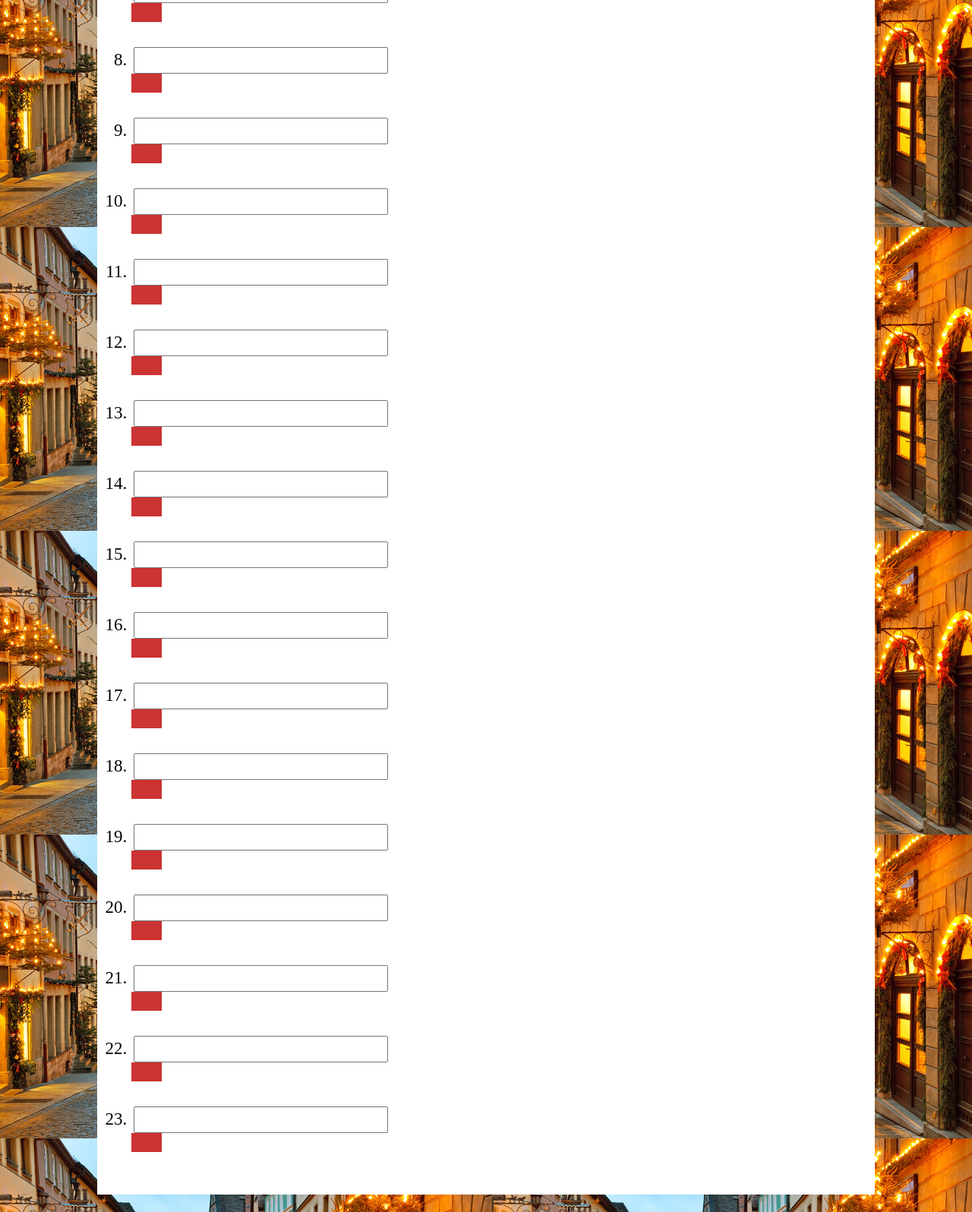
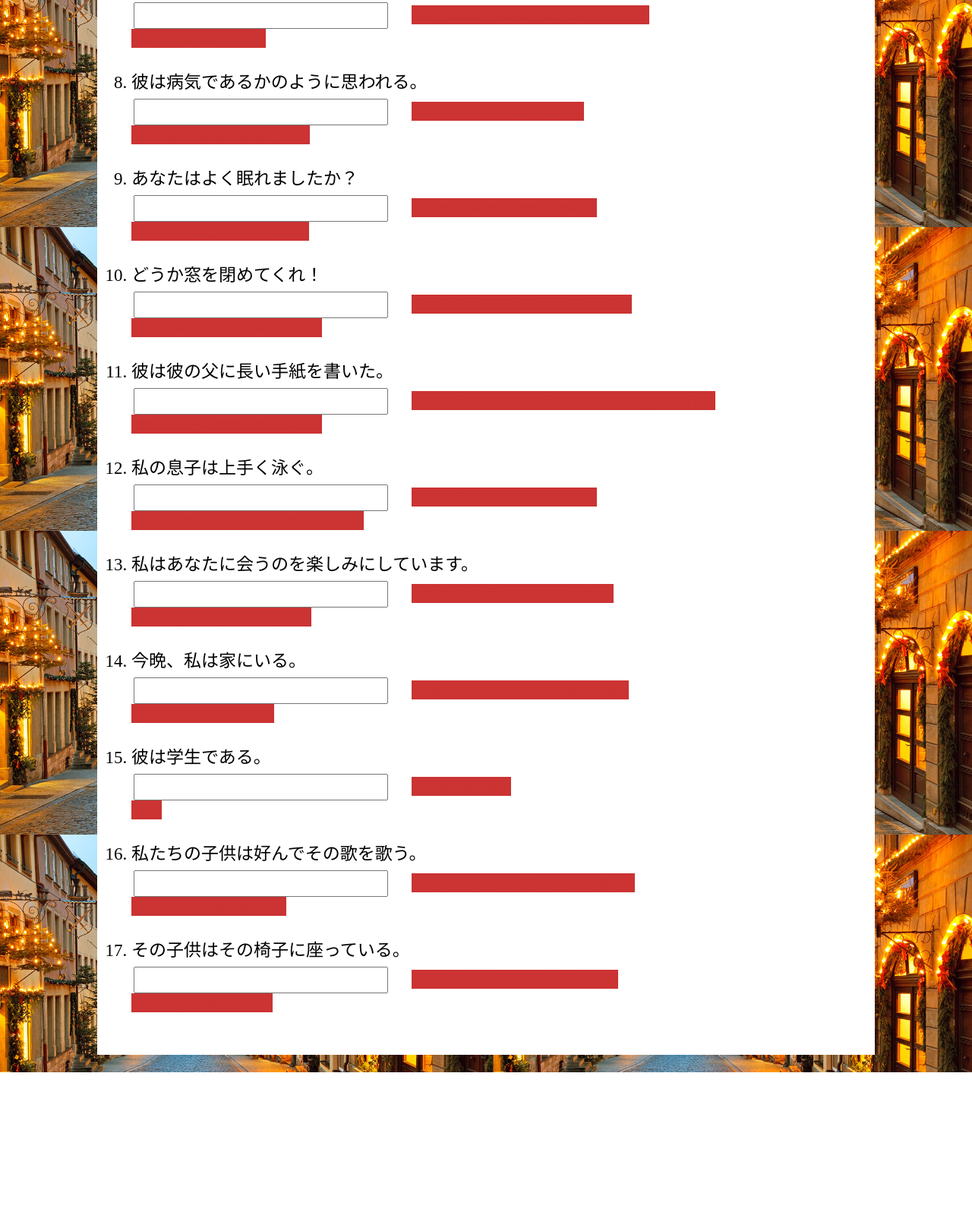
Before and after one commit to Marogatake/dochitsu, a plain HTML site: page word-P5.html in a window 1280 px wide. Shown: the part 901-2497 px from the top of the page at 76% size. After the commit the page ends 2313 px from the top, so only its background shows below. Drawn offline with Linux system fonts and the light colour scheme.

Commit message:
Add files via upload

```diff
--- a/word-P5.html
+++ b/word-P5.html
@@ -47,112 +47,75 @@
           <li>
             <dt>男は私をハンスと名付けた。/私はハンスと呼ばれている。</dt>
             <input type="email" name="" value="">
-            <dd>
+            <dd>Man nennt mich Hans.
+              <br>[nannte - genannt]</dd>
+          </li>
+          <li>
+            <dt>私たちはすぐにその医者を呼ばなければならない。</dt>
+            <input type="email" name="" value="">
+            <dd>Wir müssen sofort den Arzt rufen.
+              <br>[rief - gerufen]</dd>
+          </li>
+          <li>
+            <dt>彼は病気であるかのように思われる。</dt>
+            <input type="email" name="" value="">
+            <dd>Er scheint krank zu sein.
+              <br>[schien - geschienen]</dd>
+          </li>
+          <li>
+            <dt>あなたはよく眠れましたか？</dt>
+            <input type="email" name="" value="">
+            <dd>Haben Sie gut geschlafen?
+              <br>[schlief - geschlafen]</dd>
+          </li>
+          <li>
+            <dt>どうか窓を閉めてくれ！</dt>
+            <input type="email" name="" value="">
+            <dd>Schließen Sie bitte das Fenster!
+              <br>[schloss - geschlossen]</dd>
+          </li>
+          <li>
+            <dt>彼は彼の父に長い手紙を書いた。</dt>
+            <input type="email" name="" value="">
+            <dd>Er schrieb seinem Vater einen langen Brief.
+              <br>[schrieb - geschrieben]</dd>
+          </li>
+          <li>
+            <dt>私の息子は上手く泳ぐ。</dt>
+            <input type="email" name="" value="">
+            <dd>Mein Sohn schwimmt gut.
+              <br>[schwamm - geschwommen]</dd>
+          </li>
+          <li>
+            <dt>私はあなたに会うのを楽しみにしています。</dt>
+            <input type="email" name="" value="">
+            <dd>Ich freue mich, Sie zu sehen.
+              <br>siehst [sah - gesehen]</dd>
+          </li>
+          <li>
+            <dt>今晩、私は家にいる。</dt>
+            <input type="email" name="" value="">
+            <dd>Heute Abend bin ich zu Hause.
+              <br>[war - gewesen]</dd>
+          </li>
+          <li>
+            <dt>彼は学生である。</dt>
+            <input type="email" name="" value="">
+            <dd>Er ist Student.
               <br></dd>
           </li>
           <li>
-            <dt></dt>
+            <dt>私たちの子供は好んでその歌を歌う。</dt>
             <input type="email" name="" value="">
-            <dd>
-              <br></dd>
+            <dd>Unser Kind singt das Lied gern.
+              <br>[sang - gesungen]</dd>
           </li>
           <li>
-            <dt></dt>
+            <dt>その子供はその椅子に座っている。</dt>
             <input type="email" name="" value="">
-            <dd>
-              <br></dd>
+            <dd>Das Kind sitzt auf dem Stuhl.
+              <br>[saß - gesessen]</dd>
           </li>
-          <li>
-            <dt></dt>
-            <input type="email" name="" value="">
-            <dd>
-              <br></dd>
-          </li>
-          <li>
-            <dt></dt>
-            <input type="email" name="" value="">
-            <dd>
-              <br></dd>
-          </li>
-          <li>
-            <dt></dt>
-            <input type="email" name="" value="">
-            <dd>
-              <br></dd>
-          </li>
-          <li>
-            <dt></dt>
-            <input type="email" name="" value="">
-            <dd>
-              <br></dd>
-          </li>
-          <li>
-            <dt></dt>
-            <input type="email" name="" value="">
-            <dd>
-              <br></dd>
-          </li>
-          <li>
-            <dt></dt>
-            <input type="email" name="" value="">
-            <dd>
-              <br></dd>
-          </li>
-          <li>
-            <dt></dt>
-            <input type="email" name="" value="">
-            <dd>
-              <br></dd>
-          </li>
-          <li>
-            <dt></dt>
-            <input type="email" name="" value="">
-            <dd>
-              <br></dd>
-          </li>
-          <li>
-            <dt></dt>
-            <input type="email" name="" value="">
-            <dd>
-              <br></dd>
-          </li>
-          <li>
-            <dt></dt>
-            <input type="email" name="" value="">
-            <dd>
-              <br></dd>
-          </li>
-          <li>
-            <dt></dt>
-            <input type="email" name="" value="">
-            <dd>
-              <br></dd>
-          </li>
-          <li>
-            <dt></dt>
-            <input type="email" name="" value="">
-            <dd>
-              <br></dd>
-          </li>
-          <li>
-            <dt></dt>
-            <input type="email" name="" value="">
-            <dd>
-              <br></dd>
-          </li>
-          <li>
-            <dt></dt>
-            <input type="email" name="" value="">
-            <dd>
-              <br></dd>
-          </li>
-          <li>
-            <dt></dt>
-            <input type="email" name="" value="">
-            <dd>
-              <br></dd>
-          </li>
-
         </ol>
       </dl>
     </div>
```
